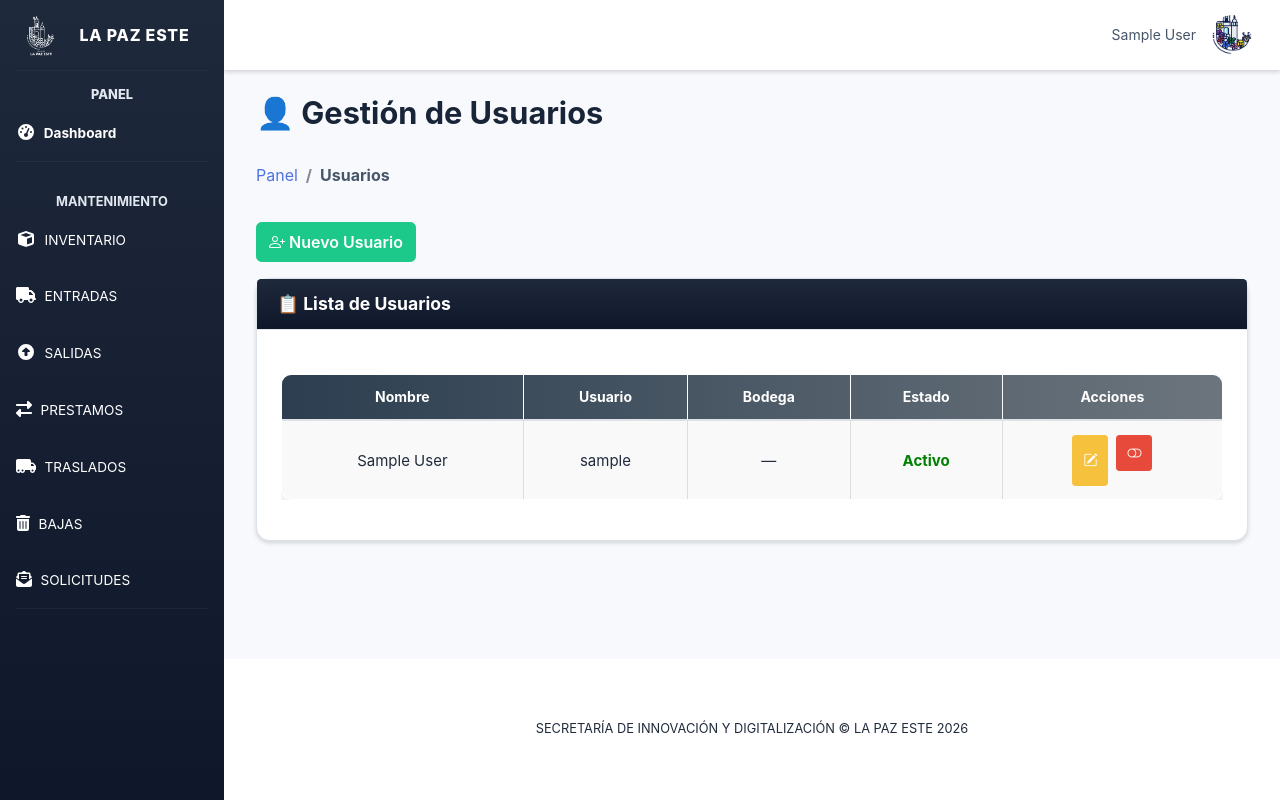
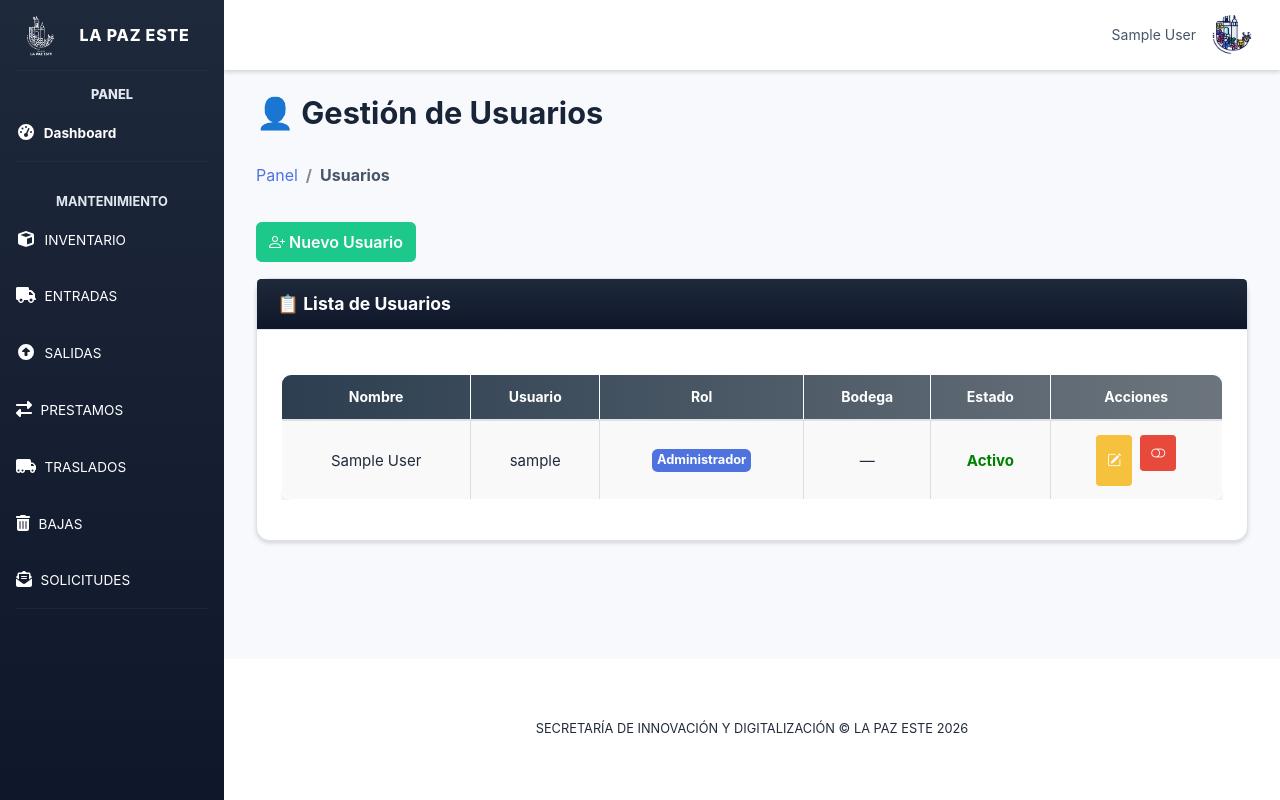
Before and after one commit to omarescobartorres10/lapazeste_bodega, a Laravel app: page /usuarios in a window 1280 px wide. Run offline with Laravel 12, Linux system fonts and the light colour scheme; the visitor is signed in with stand-in values (Sample User, id 1); data that the repository does not hold is empty; parts of the project's set-up code (start-up, migrations or seed data) failed here and were passed over; some libraries are stand-ins or nearby versions.

Commit message:
feat: rol y asignación de bodega en mantenimiento de usuarios

```diff
--- a/app/Http/Controllers/UserController.php
+++ b/app/Http/Controllers/UserController.php
@@ -23,6 +23,7 @@ class UserController extends Controller
             'nombre' => 'required|string|max:255',
             'usuario' => 'required|string|max:255|unique:users',
             'password' => 'required|string|min:4',
+            'rol' => 'required|in:admin,encargado',
             'bodega_id' => 'nullable|exists:bodegas,id',
         ]);
 
@@ -30,6 +31,7 @@ class UserController extends Controller
             'nombre' => strtoupper($request->nombre),
             'usuario' => strtolower($request->usuario),
             'password' => Hash::make($request->password),
+            'rol' => $request->rol,
             'bodega_id' => $request->bodega_id ?: null,
             'estado' => 1,
         ]);
@@ -45,12 +47,14 @@ class UserController extends Controller
             'nombre' => 'required|string|max:255',
             'usuario' => 'required|string|max:255|unique:users,usuario,' . $user->id,
             'password' => 'nullable|string|min:4',
+            'rol' => 'required|in:admin,encargado',
             'bodega_id' => 'nullable|exists:bodegas,id',
         ]);
 
         $user->update([
             'nombre' => strtoupper($request->nombre),
             'usuario' => strtolower($request->usuario),
+            'rol' => $request->rol,
             'bodega_id' => $request->bodega_id ?: null,
         ]);
 
--- a/app/Models/User.php
+++ b/app/Models/User.php
@@ -14,6 +14,7 @@ class User extends Authenticatable
         'nombre',
         'usuario',
         'password',
+        'rol',
         'bodega_id',
         'estado',
     ];
--- a/resources/views/components/session-monitor.blade.php
+++ b/resources/views/components/session-monitor.blade.php
@@ -7,7 +7,20 @@
     const expire = () => {
         if (exiting) return;
         exiting = true;
-        window.location.replace(@json(session()->has('solicitante_id') ? route('solicitud.logout') : url('/logout')));
+        @if(session()->has('solicitante_id'))
+            window.location.replace("{{ route('solicitud.logout') }}");
+        @else
+            const form = document.createElement('form');
+            form.method = 'POST';
+            form.action = '{{ route('logout') }}';
+            const csrf = document.createElement('input');
+            csrf.type = 'hidden';
+            csrf.name = '_token';
+            csrf.value = '{{ csrf_token() }}';
+            form.appendChild(csrf);
+            document.body.appendChild(form);
+            form.submit();
+        @endif
     };
     const check = () => {
         if (Date.now() - lastActivity >= 30 * 60 * 1000) expire();
--- a/resources/views/pages/usuarios.blade.php
+++ b/resources/views/pages/usuarios.blade.php
@@ -88,6 +88,14 @@
                                 <input type="password" name="password" class="form-control rounded-pill px-4" required placeholder="Mínimo 4 caracteres">
                             </div>
 
+                            <div class="col-md-6 mb-3">
+                                <label class="form-label fw-semibold">Rol</label>
+                                <select name="rol" id="rolSelect" class="form-select rounded-pill px-4" required>
+                                    <option value="admin">Administrador</option>
+                                    <option value="encargado">Encargado</option>
+                                </select>
+                            </div>
+
                             <div class="col-md-12 mb-3" id="bodegaSelectContainer" style="display: none;">
                                 <label class="form-label fw-semibold">Asignar Bodega</label>
                                 <select name="bodega_id" class="form-select rounded-pill px-4">
@@ -128,6 +136,7 @@
                             <tr>
                                 <th>Nombre</th>
                                 <th>Usuario</th>
+                                <th>Rol</th>
                                 <th>Bodega</th>
                                 <th>Estado</th>
                                 <th>Acciones</th>
@@ -138,6 +147,11 @@
                                 <tr>
                                     <td>{{ $usuario->nombre }}</td>
                                     <td>{{ $usuario->usuario }}</td>
+                                    <td>
+                                        <span class="badge {{ $usuario->rol == 'admin' ? 'bg-primary' : 'bg-success' }}">
+                                            {{ $usuario->rol == 'admin' ? 'Administrador' : 'Encargado' }}
+                                        </span>
+                                    </td>
                                     <td>{{ $usuario->bodega->nombre ?? '—' }}</td>
                                     <td>
                                         <span class="{{ $usuario->estado ? 'estado-activo' : 'estado-inactivo' }}">
@@ -242,10 +256,37 @@
 <script src="https://cdn.jsdelivr.net/npm/sweetalert2@11"></script>
 
 <script>
-// Mostrar/ocultar campo de bodega según rol
-document.getElementById('rolSelect').addEventListener('change', function() {
-    const bodegaContainer = document.getElementById('bodegaSelectContainer');
-    bodegaContainer.style.display = this.value === 'encargado' ? 'block' : 'none';
+// Mostrar/ocultar campo de bodega según rol (modal Agregar)
+const rolSelect = document.getElementById('rolSelect');
+const bodegaContainer = document.getElementById('bodegaSelectContainer');
+if (rolSelect && bodegaContainer) {
+    rolSelect.addEventListener('change', function() {
+        bodegaContainer.style.display = this.value === 'encargado' ? 'block' : 'none';
+    });
+}
+
+// Mostrar/ocultar campo de bodega según rol (modales Editar)
+document.querySelectorAll('.rol-select').forEach(select => {
+    const modal = select.closest('.modal');
+    if (!modal) return;
+    const bodegaSelect = modal.querySelector('select[name="bodega_id"]');
+    const bodegaLabel = bodegaSelect ? bodegaSelect.closest('.col-md-12') : null;
+
+    const toggleBodega = () => {
+        if (bodegaLabel) {
+            bodegaLabel.style.display = select.value === 'encargado' ? 'block' : 'none';
+        }
+    };
+
+    // Estado inicial al abrir el modal
+    const observer = new MutationObserver(() => {
+        if (modal.classList.contains('show')) {
+            toggleBodega();
+        }
+    });
+    observer.observe(modal, { attributes: true, attributeFilter: ['class'] });
+
+    select.addEventListener('change', toggleBodega);
 });
 
 // Confirmación activar/desactivar
```
Also changed, not shown: database/migrations/2026_11_16_115858_add_rol_to_users_table.php (added).
